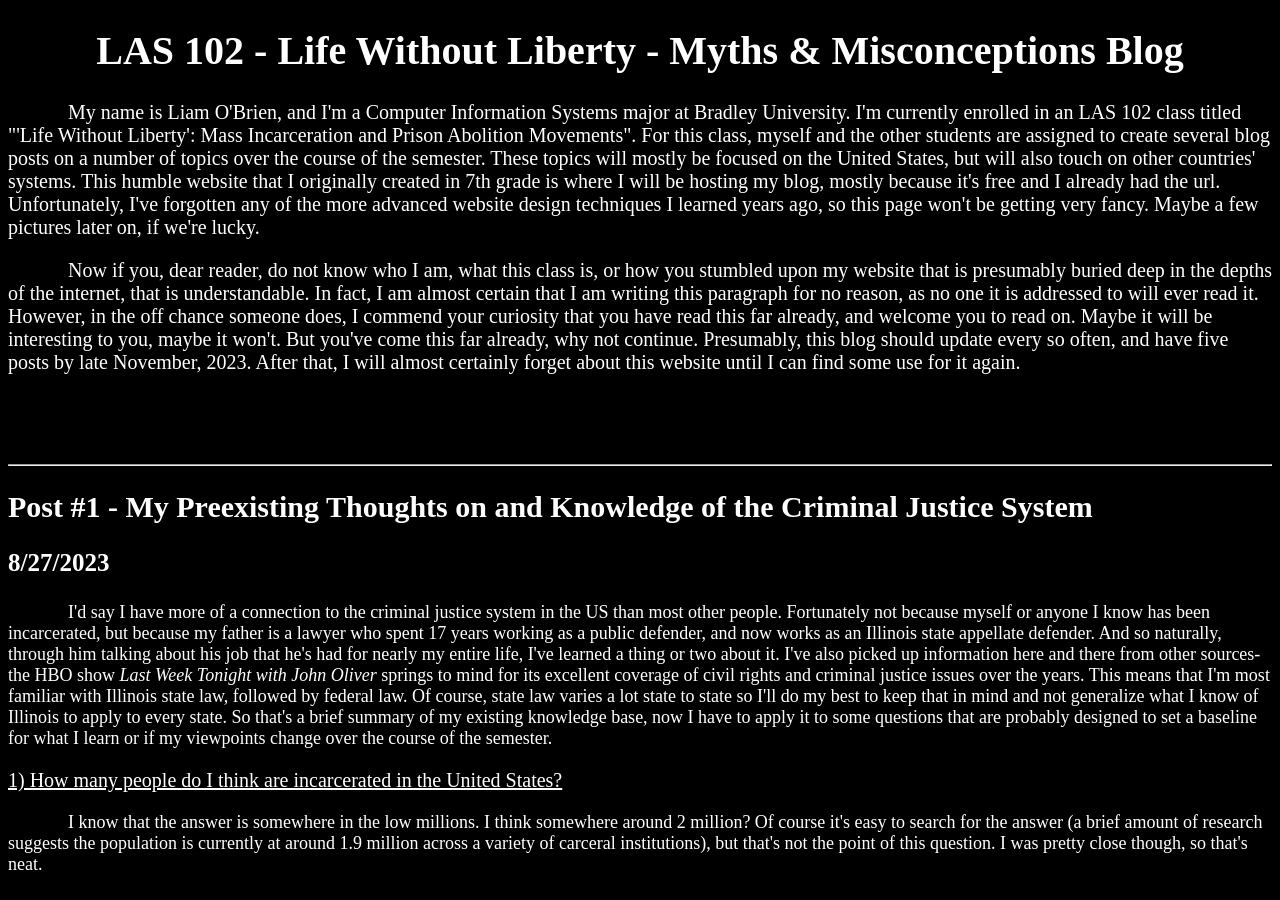
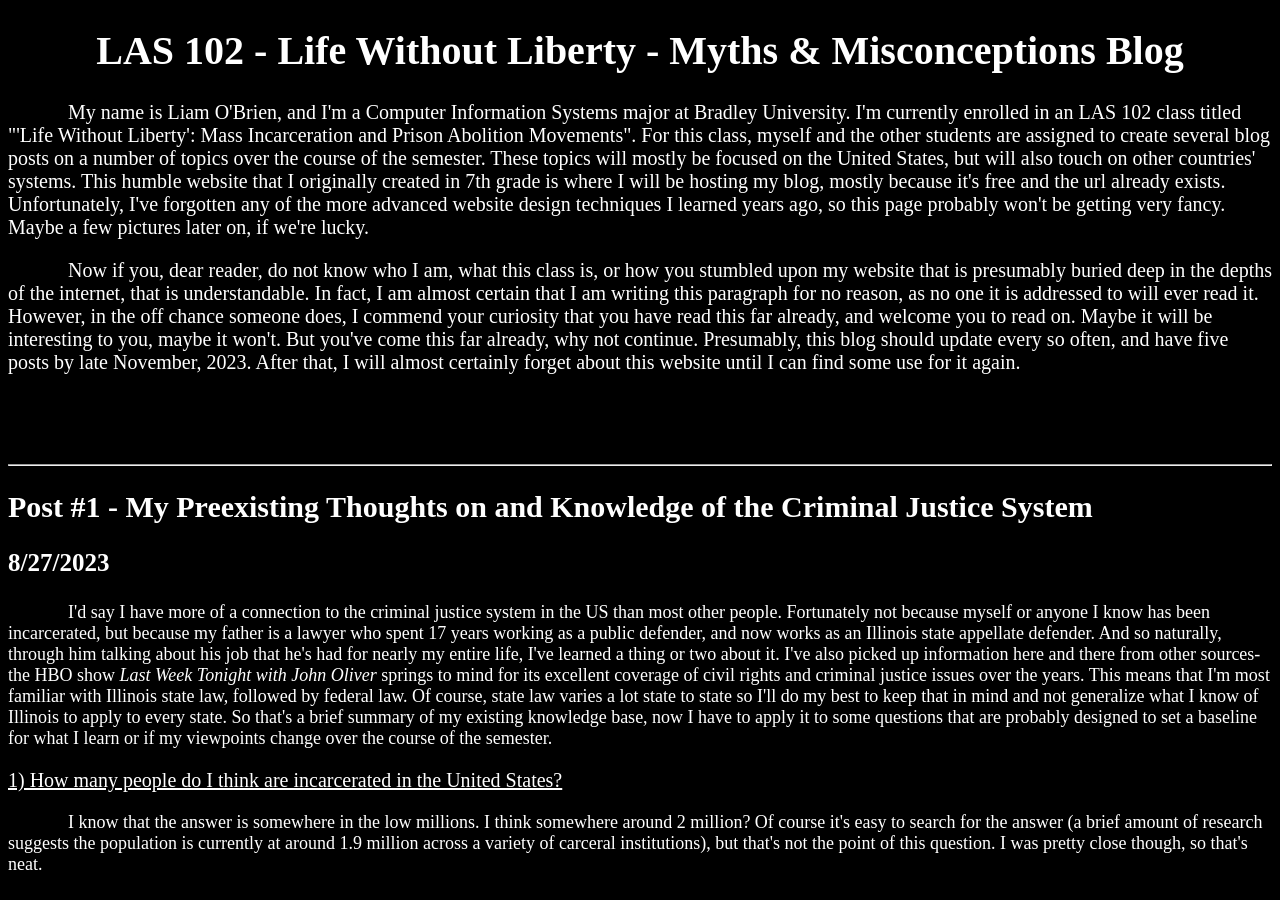
Before and after one commit to connor4561/connor4561.github.io, a Jekyll site: the page index.html, which Jekyll copies as it is, in a window 1280 px wide and 900 px high. Built offline with Jekyll 4.4.1, drawn with Linux system fonts in a browser that asks for light colours.

Commit message:
Update index.html

```diff
--- a/index.html
+++ b/index.html
@@ -30,7 +30,7 @@
     <header>
         <h1 class="page-title" style="font-size:40px; color:white; text-align:center">LAS 102 - Life Without Liberty - Myths & Misconceptions Blog</h1>
         <p class="introduction">
-            My name is Liam O'Brien, and I'm a Computer Information Systems major at Bradley University. I'm currently enrolled in an LAS 102 class titled "'Life Without Liberty': Mass Incarceration and Prison Abolition Movements". For this class, myself and the other students are assigned to create several blog posts on a number of topics over the course of the semester. These topics will mostly be focused on the United States, but will also touch on other countries' systems. This humble website that I originally created in 7th grade is where I will be hosting my blog, mostly because it's free and I already had the url. Unfortunately, I've forgotten any of the more advanced website design techniques I learned years ago, so this page won't be getting very fancy. Maybe a few pictures later on, if we're lucky.
+            My name is Liam O'Brien, and I'm a Computer Information Systems major at Bradley University. I'm currently enrolled in an LAS 102 class titled "'Life Without Liberty': Mass Incarceration and Prison Abolition Movements". For this class, myself and the other students are assigned to create several blog posts on a number of topics over the course of the semester. These topics will mostly be focused on the United States, but will also touch on other countries' systems. This humble website that I originally created in 7th grade is where I will be hosting my blog, mostly because it's free and the url already exists. Unfortunately, I've forgotten any of the more advanced website design techniques I learned years ago, so this page probably won't be getting very fancy. Maybe a few pictures later on, if we're lucky.
         </p>
         <p class="introduction">
             Now if you, dear reader, do not know who I am, what this class is, or how you stumbled upon my website that is presumably buried deep in the depths of the internet, that is understandable. In fact, I am almost certain that I am writing this paragraph for no reason, as no one it is addressed to will ever read it. However, in the off chance someone does, I commend your curiosity that you have read this far already, and welcome you to read on. Maybe it will be interesting to you, maybe it won't. But you've come this far already, why not continue. Presumably, this blog should update every so often, and have five posts by late November, 2023. After that, I will almost certainly forget about this website until I can find some use for it again.
```
